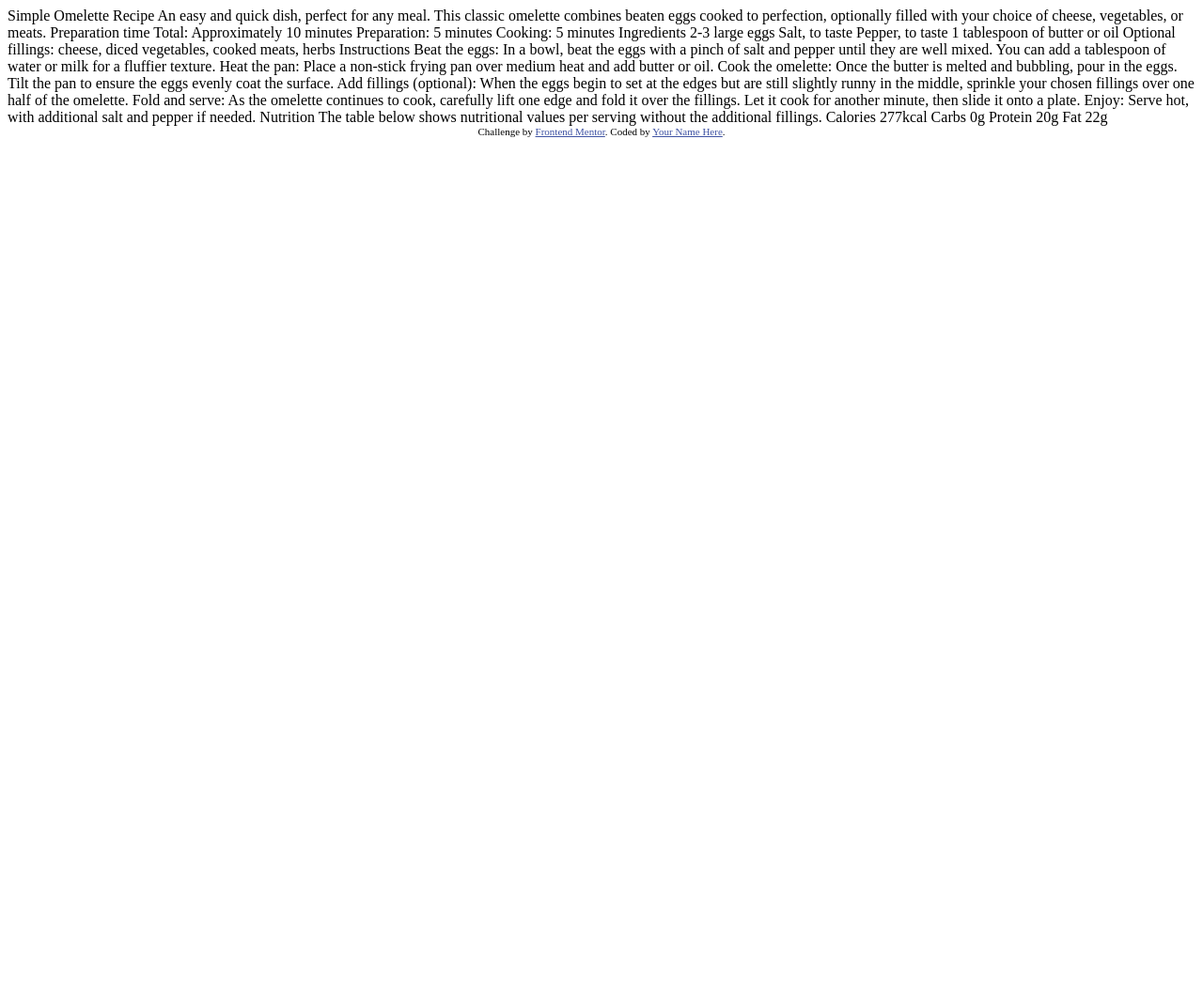
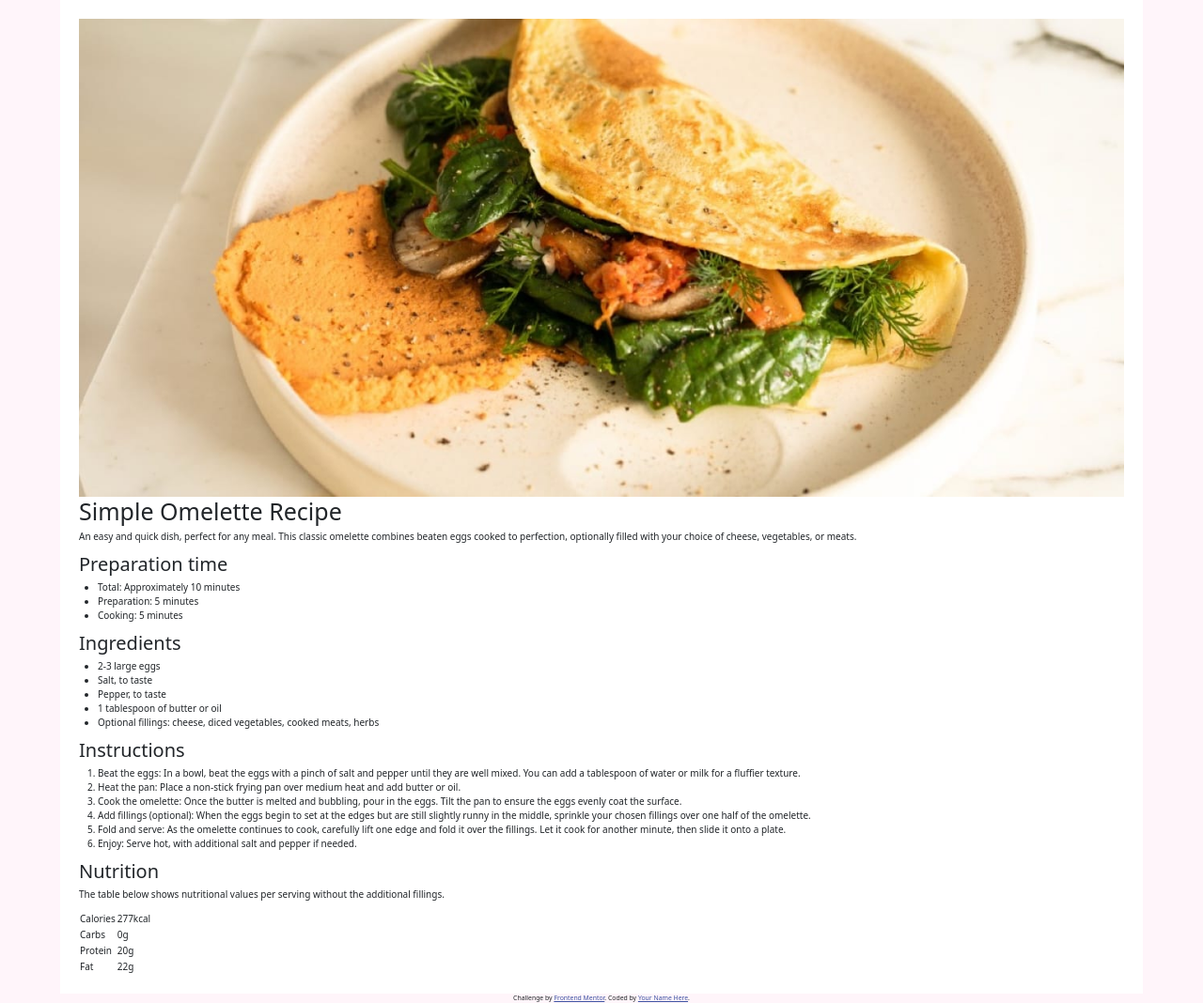
Before and after one commit to bassemhlmy/recipe-page-main, a plain HTML site: page index.html in a window 1280 px wide. Shown: the whole page at 94% size. Before the commit the page ends 800 px from the top, so only its background shows below. Drawn offline with nearby package versions, Linux system fonts and the light colour scheme.

Commit message:
Refactor HTML, add stylesheet and move images
Convert raw page text into semantic HTML (main/section/article), add Bootstrap and external style.css, and structure the recipe content (ingredients, instructions, nutrition table). Move image assets from assets/images/ to images/ and update the omelette image reference; add a new style.css with CSS variables and basic layout rules. Note: the favicon link in index.html still references ./assets/images/favicon-32x32.png and may need to be updated to images/favicon-32x32.png after the asset move.

```diff
--- a/index.html
+++ b/index.html
@@ -1,77 +1,116 @@
 <!DOCTYPE html>
 <html lang="en">
+
 <head>
   <meta charset="UTF-8">
-  <meta name="viewport" content="width=device-width, initial-scale=1.0"> <!-- displays site properly based on user's device -->
-
+  <meta name="viewport" content="width=device-width, initial-scale=1.0">
+  <!-- displays site properly based on user's device -->
+  <link href="https://cdn.jsdelivr.net/npm/bootstrap@5.0.2/dist/css/bootstrap.min.css" rel="stylesheet"
+    integrity="sha384-EVSTQN3/azprG1Anm3QDgpJLIm9Nao0Yz1ztcQTwFspd3yD65VohhpuuCOmLASjC" crossorigin="anonymous">
+  <link rel="stylesheet" href="style.css">
   <link rel="icon" type="image/png" sizes="32x32" href="./assets/images/favicon-32x32.png">
 
   <title>Frontend Mentor | Recipe page</title>
 
   <!-- Feel free to remove these styles or customise in your own stylesheet 👍 -->
   <style>
-    .attribution { font-size: 0.6875rem; text-align: center; }
-    .attribution a { color: hsl(228, 45%, 44%); }
+    .attribution {
+      font-size: 0.6875rem;
+      text-align: center;
+    }
+
+    .attribution a {
+      color: hsl(228, 45%, 44%);
+    }
   </style>
 </head>
+
 <body>
 
-  Simple Omelette Recipe
+  <main>
+    <section class="recipe">
 
-  An easy and quick dish, perfect for any meal. This classic omelette combines beaten eggs cooked
-  to perfection, optionally filled with your choice of cheese, vegetables, or meats.
+      <head>
+        <img src="images/image-omelette.jpeg" alt="">
+      </head>
+      <article>
+        <h1>Simple Omelette Recipe</h1>
+        <p>
+          An easy and quick dish, perfect for any meal. This classic omelette combines beaten eggs cooked
+          to perfection, optionally filled with your choice of cheese, vegetables, or meats.
+        </p>
+      </article>
+      <article>
+        <h2>Preparation time</h2>
+        <ul>
+          <li>Total: Approximately 10 minutes</li>
+          <li>Preparation: 5 minutes</li>
+          <li>Cooking: 5 minutes</li>
+        </ul>
+      </article>
+      <article>
+        <h2>Ingredients</h2>
+        <ul>
+          <li>2-3 large eggs</li>
+          <li>Salt, to taste</li>
+          <li>Pepper, to taste</li>
+          <li>1 tablespoon of butter or oil</li>
+          <li>Optional fillings: cheese, diced vegetables, cooked meats, herbs</li>
+        </ul>
+      </article>
+      <article>
+        <h2>Instructions</h2>
+        <ol>
+          <li>Beat the eggs: In a bowl, beat the eggs with a pinch of salt and pepper until they are well mixed.
+            You can add a tablespoon of water or milk for a fluffier texture.</li>
+          <li>Heat the pan: Place a non-stick frying pan over medium heat and add butter or oil.</li>
+          <li>Cook the omelette: Once the butter is melted and bubbling, pour in the eggs. Tilt the pan to ensure
+            the eggs evenly coat the surface.</li>
+          <li>Add fillings (optional): When the eggs begin to set at the edges but are still slightly runny in the
+            middle, sprinkle your chosen fillings over one half of the omelette.</li>
+          <li>Fold and serve: As the omelette continues to cook, carefully lift one edge and fold it over the
+            fillings. Let it cook for another minute, then slide it onto a plate.</li>
+          <li>Enjoy: Serve hot, with additional salt and pepper if needed.</li>
+        </ol>
+      </article>
+      <article>
+        <h2>Nutrition</h2>
+        <p>The table below shows nutritional values per serving without the additional fillings.</p>
+        <table>
+          <tr>
+            <td>Calories</td>
+            <td>277kcal</td>
+          </tr>
+          <tr>
+            <td>Carbs</td>
+            <td>0g</td>
+          </tr>
+          <tr>
+            <td> Protein</td>
+            <td>20g</td>
+          </tr>
+          <tr>
+            <td>Fat</td>
+            <td>22g</td>
+          </tr>
+        </table>
 
-  Preparation time
 
-  Total: Approximately 10 minutes
-  Preparation: 5 minutes
-  Cooking: 5 minutes
 
-  Ingredients
 
-  2-3 large eggs
-  Salt, to taste
-  Pepper, to taste
-  1 tablespoon of butter or oil
-  Optional fillings: cheese, diced vegetables, cooked meats, herbs
 
-  Instructions
 
-  Beat the eggs: In a bowl, beat the eggs with a pinch of salt and pepper until they are well mixed.
-  You can add a tablespoon of water or milk for a fluffier texture.
 
-  Heat the pan: Place a non-stick frying pan over medium heat and add butter or oil.
 
-  Cook the omelette: Once the butter is melted and bubbling, pour in the eggs. Tilt the pan to ensure
-  the eggs evenly coat the surface.
+      </article>
+    </section>
 
-  Add fillings (optional): When the eggs begin to set at the edges but are still slightly runny in the
-  middle, sprinkle your chosen fillings over one half of the omelette.
-
-  Fold and serve: As the omelette continues to cook, carefully lift one edge and fold it over the
-  fillings. Let it cook for another minute, then slide it onto a plate.
-
-  Enjoy: Serve hot, with additional salt and pepper if needed.
-
-  Nutrition
-
-  The table below shows nutritional values per serving without the additional fillings.
-
-  Calories
-  277kcal
-
-  Carbs
-  0g
-
-  Protein
-  20g
-
-  Fat
-  22g
+  </main>
 
   <footer class="attribution">
     Challenge by <a href="https://www.frontendmentor.io?ref=challenge">Frontend Mentor</a>.
     Coded by <a href="#">Your Name Here</a>.
   </footer>
 </body>
+
 </html>
--- /dev/null
+++ b/style.css
@@ -0,0 +1,29 @@
+:root{
+--White: hsl(0, 0%, 100%);
+--Stone-100: hsl(30, 54%, 90%);
+--Stone-150: hsl(30, 18%, 87%);
+--Stone-600: hsl(30, 10%, 34%);
+--Stone-900: hsl(24, 5%, 18%);
+--Brown-800: hsl(14, 45%, 36%);
+--Rose-800: hsl(332, 51%, 32%);
+--Rose-50: hsl(330, 100%, 98%);
+}
+
+html{
+    font-size: 62.5%;
+}
+
+body{
+    background-color: var(--Rose-50);
+}
+
+img{
+    max-width: 100%;
+}
+
+.recipe{
+    width:90%;
+    margin: auto;
+    background-color: var(--White);
+    padding: 2rem;
+}
```
Also changed, not shown: images/favicon-32x32.png (renamed from assets/images/favicon-32x32.png), images/image-omelette.jpeg (renamed from assets/images/image-omelette.jpeg).
